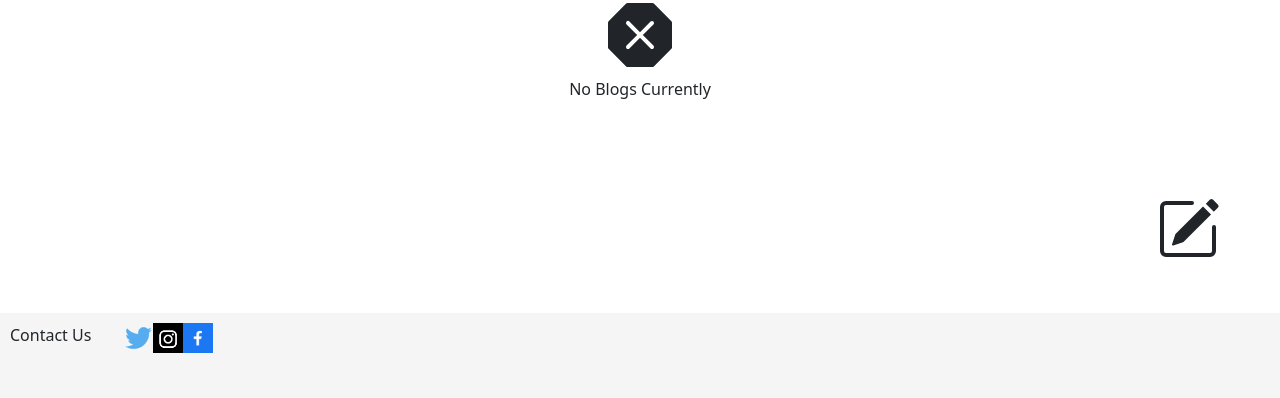
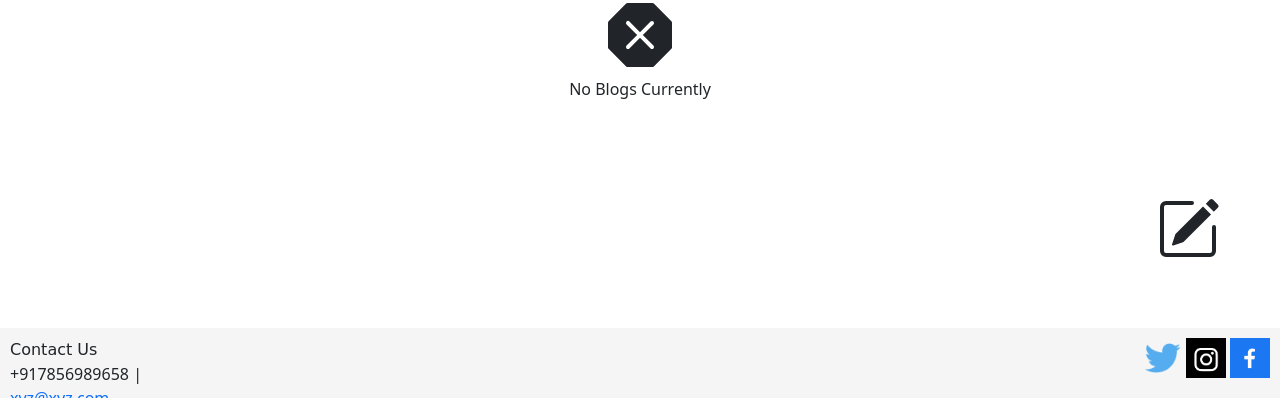
Before and after one commit to shivagupta189767/MEAN_STACK_PHASE1, a plain HTML site: page index.html in a window 1280 px wide. Shown: the part 402-800 px from the top of the page. Drawn offline with nearby package versions, Linux system fonts and the light colour scheme; some icons are missing; a web font is replaced by a local one.

Commit message:
version2

```diff
--- a/index.html
+++ b/index.html
@@ -8,7 +8,8 @@
         <link rel="stylesheet" type="text/css" href="style.css">
         <link rel="preconnect" href="https://fonts.googleapis.com">
 <link rel="preconnect" href="https://fonts.gstatic.com" crossorigin>
-<link href="https://fonts.googleapis.com/css2?family=Quattrocento:wght@700&family=Shadows+Into+Light&display=swap" rel="stylesheet">        <script src="index.js"></script>
+<link href="https://fonts.googleapis.com/css2?family=Quattrocento:wght@700&family=Shadows+Into+Light&display=swap" rel="stylesheet">
+      <script src="index.js" type="text/javascript"></script>
     </head>
     <body>
         <header>
@@ -19,7 +20,7 @@
                         <a class="navbar-brand" href="#">Home</a>
                         <a class="navbar-brand" href="#">About</a>
                         <a class="navbar-brand" href="#">News</a>
-                        <a class="navbar-brand" href="#">Contact Us</a>
+                        <a class="navbar-brand" href="#footer">Contact Us</a>
                         <a class="navbar-brand" href="#">Categories</a>
                     </div>
                 </nav>
@@ -42,8 +43,8 @@
                 </div>
             <p style="margin-top: 10px;text-align:center;">No Blogs Currently</p>
 
-            <div >
-            <i class="bi bi-pencil-square iconCss"></i>
+            <div onclick="editIconHandler()">
+            <i class="bi bi-pencil-square iconCss" ></i>
             <svg xmlns="http://www.w3.org/2000/svg" width="64" height="64" fill="currentColor" class="bi bi-pencil-square iconCss" viewBox="0 0 16 16">
                 <path d="M15.502 1.94a.5.5 0 0 1 0 .706L14.459 3.69l-2-2L13.502.646a.5.5 0 0 1 .707 0l1.293 1.293zm-1.75 2.456-2-2L4.939 9.21a.5.5 0 0 0-.121.196l-.805 2.414a.25.25 0 0 0 .316.316l2.414-.805a.5.5 0 0 0 .196-.12l6.813-6.814z"/>
                 <path fill-rule="evenodd" d="M1 13.5A1.5 1.5 0 0 0 2.5 15h11a1.5 1.5 0 0 0 1.5-1.5v-6a.5.5 0 0 0-1 0v6a.5.5 0 0 1-.5.5h-11a.5.5 0 0 1-.5-.5v-11a.5.5 0 0 1 .5-.5H9a.5.5 0 0 0 0-1H2.5A1.5 1.5 0 0 0 1 2.5v11z"/>
@@ -51,29 +52,35 @@
             </div>
         </section>
     </main>
-    <footer class="footer">
+    <footer class="footer" id="footer">
         <section>
                 <div class="row">
-                  <span class="d-flex justify-content-start" >Contact Us
+                    <div class="col-2">
+                        <span class="d-flex justify-content-start" style="font-family: cursive;">Contact Us</span>
+                        <p>+917856989658 | <a href="mailto:xyz@xyz.com">xyz@xyz.com</a></p>
+                    </div>
+                    <div class="col-10">
                         <span class="d-flex justify-content-end">
-                    <ul class="d-flex justify-content-end">
+                            <ul >
                                 <li style="display:inline-block;">
                                   <a href="https://www.twitter.com" target="_blank">
-                              <img border="0" alt="twitter" src="twitter.png" width="30" height="30">
+                                      <img border="0" alt="twitter" src="twitter.png" width="40" height="40">
                                       </a>
                                 </li>
                                 <li style="display:inline-block;">
                                   <a href="https://www.instagram.com" target="_blank">
-                              <img border="0" alt="insta" src="insta.png" width="30" height="30">
+                                      <img border="0" alt="insta" src="insta.png" width="40" height="40">
                                       </a>
                                 </li>
                                 <li style="display:inline-block;">
                                   <a href="https://www.facebook.com" target="_blank">
-                              <img border="0" alt="fb" src="facebook.png" width="30" height="30">
+                                      <img border="0" alt="fb" src="facebook.png" width="40" height="40">
                                       </a>
                                 </li>
                             </ul>
                         </span>
+                    </div>
+
 
             <!-- <div>
                 </p>
--- a/index.js
+++ b/index.js
@@ -0,0 +1,3 @@
+function editIconHandler(){
+    console.log('a');
+}
--- a/style.css
+++ b/style.css
@@ -46,7 +46,7 @@
     bottom: 0;
     width: 100%;
     /* Height of the footer*/
-    height: 85px;
+    height: 70px;
     background : whitesmoke;
 }
 
```
Lines whose indentation alone changed are shown as unchanged.
